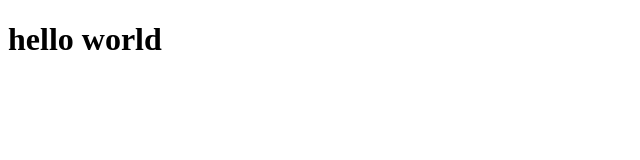
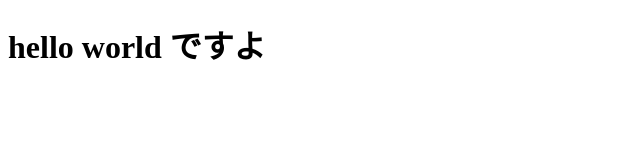
Before and after one commit to kiyo4810/udemy_kaihatsu_nyumon_kanzen_course, a plain HTML site: page index.html in a window 1280 px wide. Shown: the whole page, without its empty margins (0-640 px from the left). Drawn offline with Linux system fonts and the light colour scheme.

Commit message:
Vs codeからのコミット

```diff
--- a/index.html
+++ b/index.html
@@ -6,6 +6,6 @@
     <title>Hello world</title>
   </head>
   <body>
-    <h1>hello world</h1>
+    <h1>hello world ですよ</h1>
   </body>
 </html>
```
